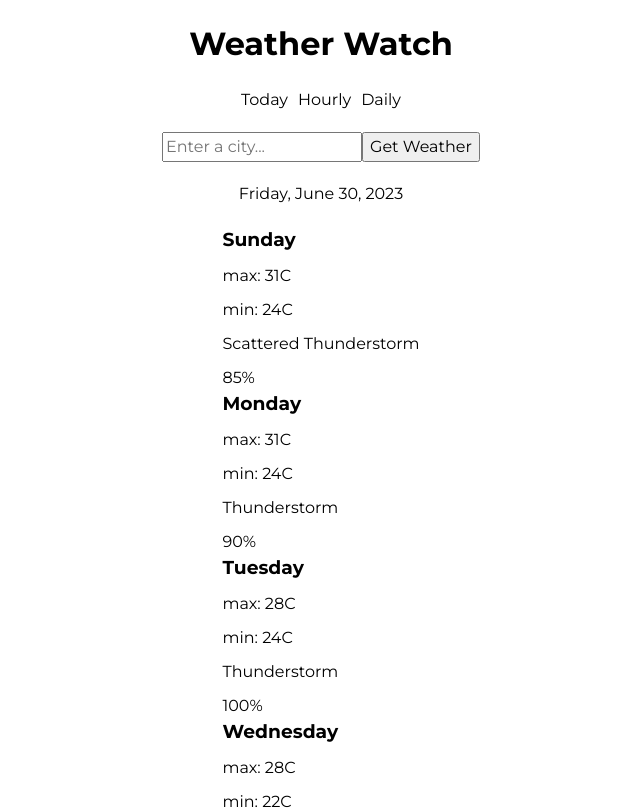
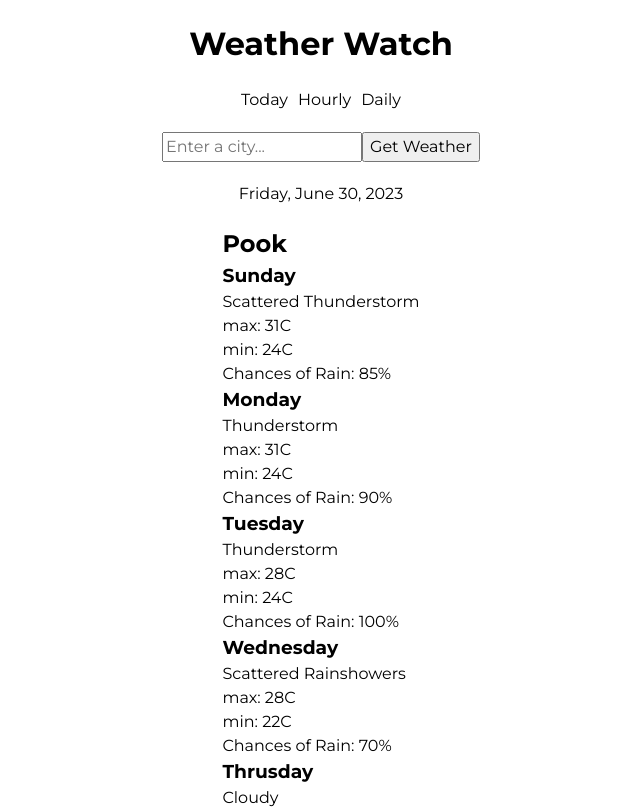
Before and after one commit to mavSeneris/Weather-Watch, a React (Vite) app: page /daily in a window 1280 px wide. Shown: the top 810 px of the page, without its empty margins (319-959 px from the left). Built offline with nearby package versions, Linux system fonts and the light colour scheme.

Commit message:
added temporary raw styles

```diff
--- a/src/pages/Daily.jsx
+++ b/src/pages/Daily.jsx
@@ -6,24 +6,22 @@ export default function Daily() {
   const { city } = useOutletContext();
   const [weatherData, setWeatherData] = useState(DailyData);
 
-  console.log(weatherData);
-
   const dailyWeatherEls = weatherData.map((data) => (
     <div
       key={data.id}
-      style={{ display: "flex", flexDirection: "column", gap: "10px" }}
+      style={{ display: "flex", flexDirection: "column" }}
     >
       <h3>{data.day}</h3>
+      <span>{data.description}</span>
       <p>max: {data.temp_max}C</p>
       <p>min: {data.temp_min}C</p>
-      <span>{data.description}</span>
-      <p>{data.rain}%</p>
+      <p>Chances of Rain:  {data.rain}%</p>
     </div>
   ));
 
   return (
     <div>
-      <h2>{city}</h2>
+      <h2>{city ? city.slice(0, 1).toUpperCase() + city.slice(1) : "Pook"}</h2>
       {dailyWeatherEls}
     </div>
   );
--- a/src/pages/Hourly.jsx
+++ b/src/pages/Hourly.jsx
@@ -38,14 +38,16 @@ export default function Hourly() {
         width: "30vh",
         display: "flex",
         justifyContent: "space-between",
-        alignContent: "center",
-        gap: "10px",
+        alignItems: "center",
+        gap: "20px",
       }}
       key={data.dt}
     >
-      <p>{data.dt_txt.slice(10, -3)}</p>
-      <span>{Math.ceil(data.main.temp)}°C</span>
-      <span>{data.weather.map(item => item.description)}</span>
+      <div>
+        <p style={{fontSize: "1.3rem"}}>{data.dt_txt.slice(10, -3)}</p>
+        <span>{data.weather.map((item) => item.description)}</span>
+      </div>
+      <span style={{ marginLeft: "auto", fontSize: "1.5rem", fontWeight: "600" }}>{Math.ceil(data.main.temp)}°C</span>
     </div>
   ));
 
--- a/src/pages/Today.jsx
+++ b/src/pages/Today.jsx
@@ -31,8 +31,6 @@ export default function Today() {
     return <div className="site-wrapper">Loading...</div>;
   }
 
-  console.log(weatherData);
-
   return (
     <section>
       <div className="weather-data">
```
